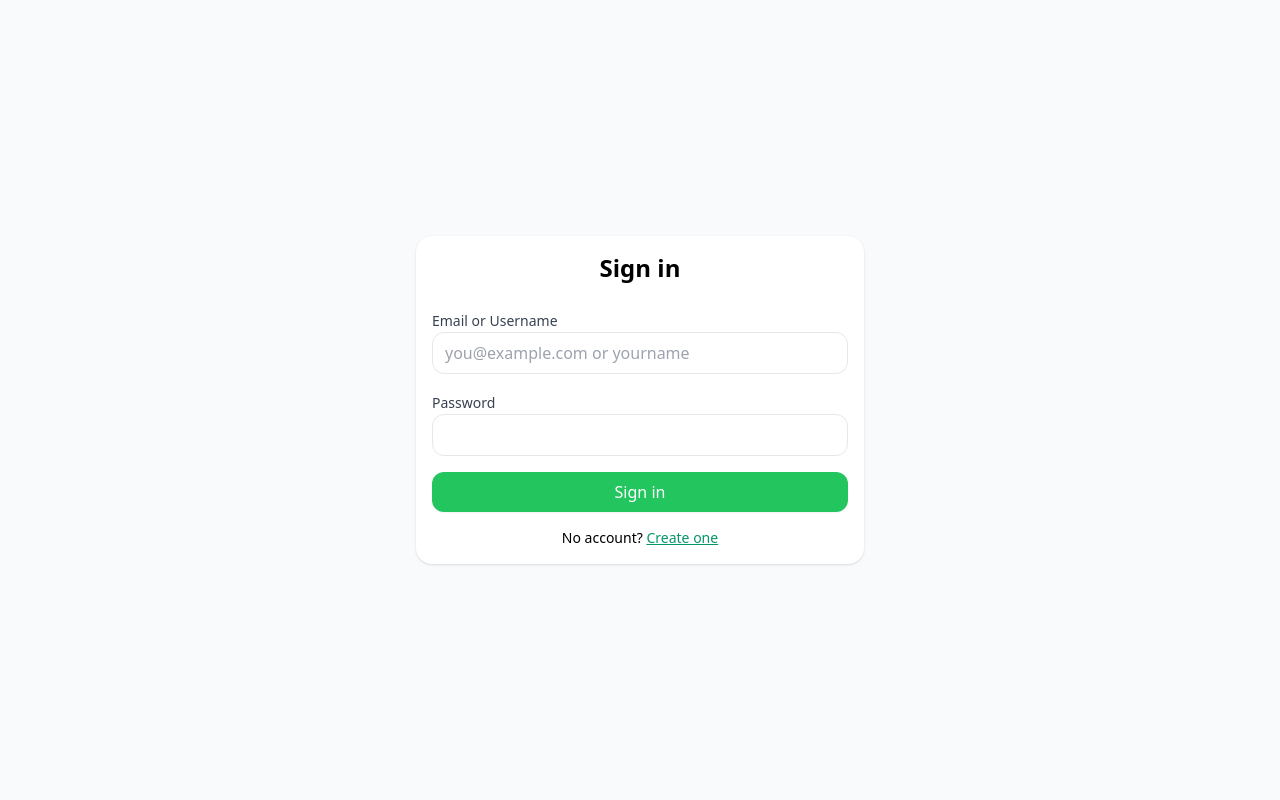
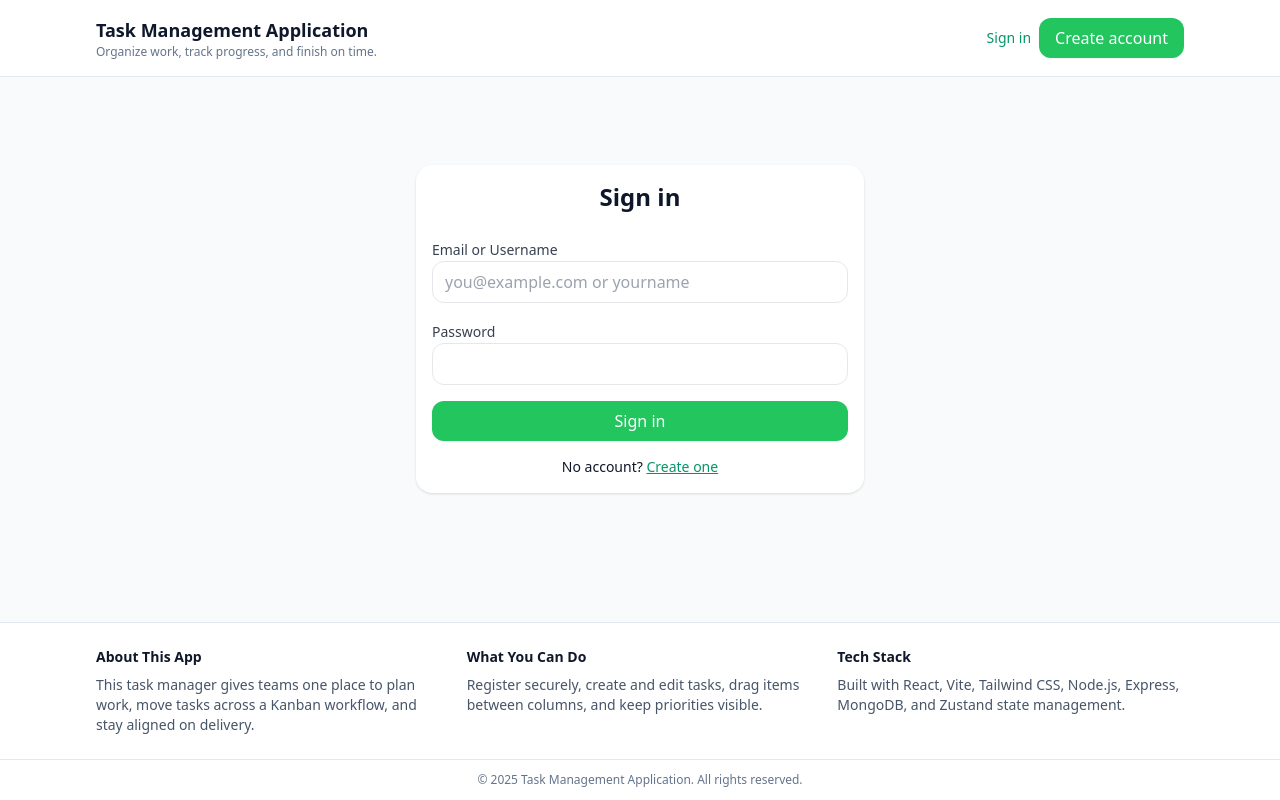
Before and after one commit to montyaction/task-management-app, a React (Vite) app in the folder frontend/: page /login in a window 1280 px wide. Built offline with nearby package versions, Linux system fonts and the light colour scheme; no server answers.

Commit message:
feat: add shared app header and footer content

```diff
--- a/frontend/src/App.jsx
+++ b/frontend/src/App.jsx
@@ -5,6 +5,7 @@ import LoginPage from "./pages/LoginPage.jsx";
 import RegisterPage from "./pages/RegisterPage.jsx";
 import Dashboard from "./pages/Dashboard.jsx";
 import RouteChangeHandler from "./components/RouteChangeHandler.jsx";
+import AppLayout from "./components/AppLayout.jsx";
 
 const PrivateRoute = ({ children }) => {
   const { token, isLoading } = useAuthStore();
@@ -21,6 +22,7 @@ export default function App() {
     <>
       <RouteChangeHandler />
       <Routes>
+        <Route element={<AppLayout />}>
           <Route path="/" element={<Navigate to="/dashboard" replace />} />
           <Route path="/login" element={<LoginPage />} />
           <Route path="/register" element={<RegisterPage />} />
@@ -33,6 +35,7 @@ export default function App() {
             }
           />
           <Route path="*" element={<Navigate to="/dashboard" replace />} />
+        </Route>
       </Routes>
     </>
   );
--- /dev/null
+++ b/frontend/src/components/AppLayout.jsx
@@ -0,0 +1,17 @@
+import { Outlet } from "react-router-dom";
+import SiteHeader from "./SiteHeader.jsx";
+import SiteFooter from "./SiteFooter.jsx";
+
+export default function AppLayout() {
+  return (
+    <div className="min-h-screen bg-slate-50 text-slate-900 flex flex-col">
+      <SiteHeader />
+      <main className="flex-1 w-full">
+        <div className="mx-auto w-full max-w-6xl px-4 py-6 md:px-8 md:py-8">
+          <Outlet />
+        </div>
+      </main>
+      <SiteFooter />
+    </div>
+  );
+}
--- /dev/null
+++ b/frontend/src/components/SiteFooter.jsx
@@ -0,0 +1,31 @@
+export default function SiteFooter() {
+  const year = new Date().getFullYear();
+
+  return (
+    <footer className="border-t border-slate-200 bg-white">
+      <div className="mx-auto grid w-full max-w-6xl gap-6 px-4 py-6 text-sm text-slate-600 md:grid-cols-3 md:px-8">
+        <div>
+          <h2 className="mb-2 font-semibold text-slate-900">About This App</h2>
+          <p>
+            This task manager gives teams one place to plan work, move tasks across a Kanban workflow, and stay aligned
+            on delivery.
+          </p>
+        </div>
+
+        <div>
+          <h2 className="mb-2 font-semibold text-slate-900">What You Can Do</h2>
+          <p>Register securely, create and edit tasks, drag items between columns, and keep priorities visible.</p>
+        </div>
+
+        <div>
+          <h2 className="mb-2 font-semibold text-slate-900">Tech Stack</h2>
+          <p>Built with React, Vite, Tailwind CSS, Node.js, Express, MongoDB, and Zustand state management.</p>
+        </div>
+      </div>
+
+      <div className="border-t border-slate-200 px-4 py-3 text-center text-xs text-slate-500 md:px-8">
+        &copy; {year} Task Management Application. All rights reserved.
+      </div>
+    </footer>
+  );
+}
--- /dev/null
+++ b/frontend/src/components/SiteHeader.jsx
@@ -0,0 +1,47 @@
+import { Link, NavLink } from "react-router-dom";
+import { useAuthStore } from "../stores/authStore.js";
+
+const navLinkClass = ({ isActive }) =>
+  `text-sm font-medium transition-colors ${
+    isActive ? "text-emerald-600" : "text-slate-600 hover:text-slate-900"
+  }`;
+
+export default function SiteHeader() {
+  const { token, user, logout } = useAuthStore();
+
+  return (
+    <header className="border-b border-slate-200 bg-white">
+      <div className="mx-auto flex w-full max-w-6xl items-center justify-between gap-4 px-4 py-4 md:px-8">
+        <div>
+          <Link to={token ? "/dashboard" : "/login"} className="text-lg font-semibold text-slate-900">
+            Task Management Application
+          </Link>
+          <p className="text-xs text-slate-500">Organize work, track progress, and finish on time.</p>
+        </div>
+
+        {token ? (
+          <div className="flex items-center gap-4">
+            <NavLink to="/dashboard" className={navLinkClass}>
+              Dashboard
+            </NavLink>
+            <p className="hidden text-sm text-slate-600 md:block">
+              Signed in as <span className="font-medium text-slate-900">{user?.username || user?.email}</span>
+            </p>
+            <button className="btn-outline" onClick={logout}>
+              Logout
+            </button>
+          </div>
+        ) : (
+          <div className="flex items-center gap-2">
+            <NavLink to="/login" className={navLinkClass}>
+              Sign in
+            </NavLink>
+            <Link to="/register" className="btn">
+              Create account
+            </Link>
+          </div>
+        )}
+      </div>
+    </header>
+  );
+}
--- a/frontend/src/pages/Dashboard.jsx
+++ b/frontend/src/pages/Dashboard.jsx
@@ -10,7 +10,7 @@ const sortByPosition = (list) => [...list].sort((a, b) => (a.position ?? 0) - (b
 
 export default function Dashboard() {
   const navigate = useNavigate();
-  const { token, user, logout } = useAuthStore();
+  const { token, user } = useAuthStore();
   const { tasks, loading, error, fetchTasks, addTask, updateTask, deleteTask, applyTaskReorder, reorderTasksPersist } = useTaskStore();
   const { modals, openModal, closeModal, editingTask, setEditingTask, clearEditingTask } = useUIStore();
 
@@ -105,21 +105,16 @@ export default function Dashboard() {
     }
   }, [applyTaskReorder, fetchTasks, reorderTasksPersist, tasks]);
 
-  const handleLogout = useCallback(() => {
-    logout();
-  }, [logout]);
-
   return (
-    <div className="min-h-screen p-4 md:p-8 max-w-6xl mx-auto">
-      <header className="flex items-center justify-between mb-6">
+    <div className="w-full">
+      <header className="mb-6 flex flex-wrap items-center justify-between gap-3">
         <div>
-          <h1 className="text-2xl font-semibold">Task Board</h1>
-          <p className="text-sm text-gray-600">Welcome, {user?.username}</p>
+          <h1 className="text-2xl font-semibold">Team Dashboard</h1>
+          <p className="text-sm text-gray-600">
+            Welcome back, {user?.username || user?.email}. Review priorities and keep the workflow moving.
+          </p>
         </div>
-        <div className="flex items-center gap-2">
-          <button className="btn-outline" onClick={fetchTasks}>Refresh</button>
-          <button className="btn" onClick={handleLogout}>Logout</button>
-        </div>
+        <button className="btn-outline" onClick={fetchTasks}>Refresh</button>
       </header>
 
       {error && <p className="text-red-600 mb-3">{error}</p>}
--- a/frontend/src/pages/LoginPage.jsx
+++ b/frontend/src/pages/LoginPage.jsx
@@ -27,7 +27,7 @@ export default function LoginPage() {
   };
 
   return (
-    <div className="min-h-screen flex items-center justify-center p-6">
+    <div className="flex items-center justify-center py-10 md:py-14">
       <div className="card w-full max-w-md">
         <h1 className="text-2xl font-semibold mb-6 text-center">Sign in</h1>
         <form onSubmit={onSubmit} className="space-y-4">
--- a/frontend/src/pages/RegisterPage.jsx
+++ b/frontend/src/pages/RegisterPage.jsx
@@ -12,7 +12,7 @@ export default function RegisterPage() {
   const { register, isLoading, token } = useAuthStore();
 
   if (token) {
-    navigator("/dashboard");
+    navigate("/dashboard");
     return null;  // Component ko render hone se rokein
   }
 
@@ -32,7 +32,7 @@ export default function RegisterPage() {
   };
 
   return (
-    <div className="min-h-screen flex items-center justify-center p-6">
+    <div className="flex items-center justify-center py-10 md:py-14">
       <div className="card w-full max-w-md">
         <h1 className="text-2xl font-semibold mb-6 text-center">Create account</h1>
         <form onSubmit={onSubmit} className="space-y-4">
```
Lines whose indentation alone changed are shown as unchanged.
